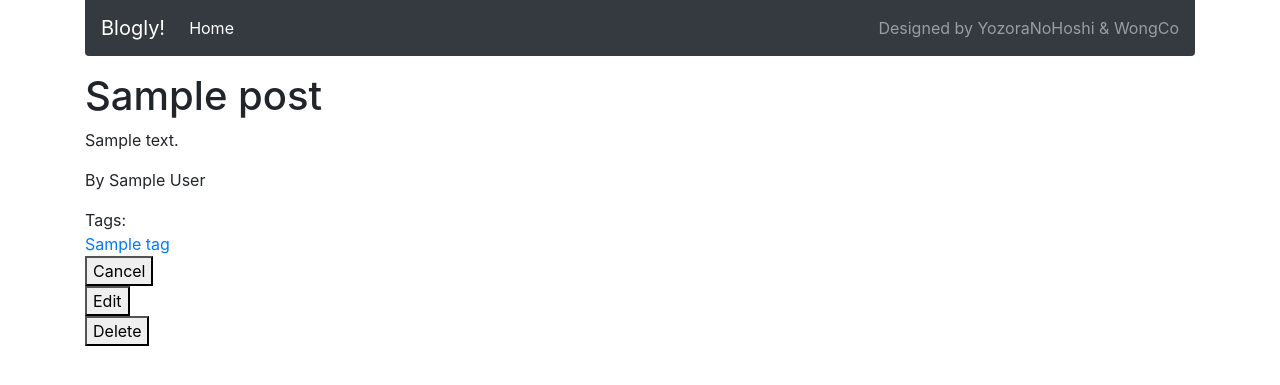
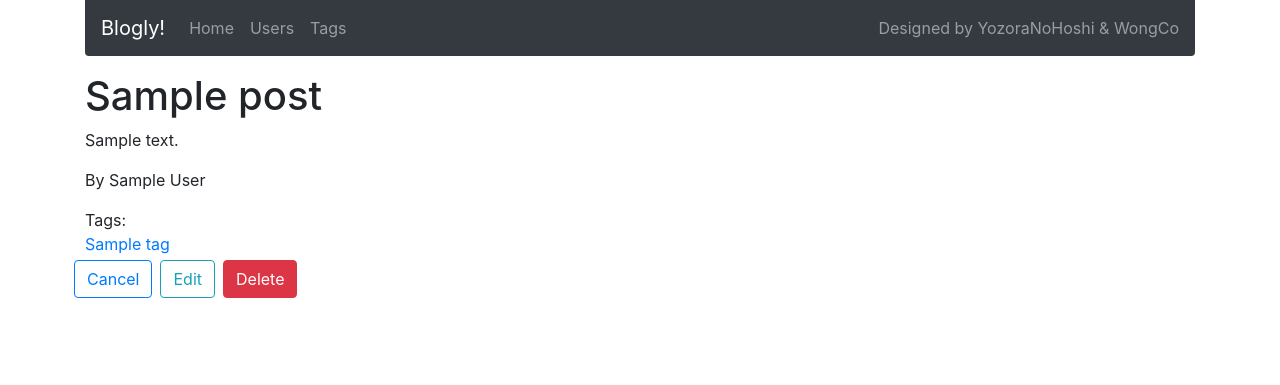
Before and after one commit to wongco/flask-blogly, a Flask app: page /posts/1 in a window 1280 px wide. Shown: the top 385 px of the page. Run offline with Flask 2, Linux system fonts and the light colour scheme; tables that the repository leaves empty hold one stand-in row (values such as "Sample post"); some libraries are stand-ins or nearby versions.

Commit message:
style several pages and fix css

```diff
--- a/app.py
+++ b/app.py
@@ -25,10 +25,10 @@ def page_not_found(erro):
 
 
 @app.route("/")
-def redirect_to_users():
-    """Redirects to /users."""
+def redirect_to_posts():
+    """Redirects to /posts"""
 
-    return redirect('/users')
+    return redirect('/posts')
 
 
 @app.route("/users")
@@ -170,6 +170,15 @@ def submit_new_post(user_id):
     flash("New post was added!")
 
     return redirect(f'/users/{user_id}')
+
+
+@app.route("/posts")
+def get_recent_posts():
+    """Show a list of recent posts"""
+
+    posts = Post.query.order_by("created_at desc").limit(5).all()
+
+    return render_template('/post_recent.html', posts=posts)
 
 
 @app.route('/posts/<int:post_id>')
--- a/templates/base.html
+++ b/templates/base.html
@@ -31,20 +31,23 @@
       </button>
       <div class="collapse navbar-collapse" id="navbarText">
         <ul class="navbar-nav mr-auto">
-          <li class="nav-item active">
-            <a class="nav-link" href="/"
-              >Home <span class="sr-only">(current)</span></a
-            >
+          <li class="nav-item"><a class="nav-link" href="/">Home</a></li>
+          <li class="nav-item">
+            <a class="nav-link" href="/users">Users</a>
+          </li>
+          <li class="nav-item">
+            <a class="nav-link" href="/tags">Tags</a>
           </li>
         </ul>
         <span class="navbar-text">Designed by YozoraNoHoshi & WongCo</span>
       </div>
     </nav>
+
     {% block body %} {% endblock %}
     <!-- Flash Message Div Block -->
     <div>
       {% for flash in get_flashed_messages() %}
-      <p>{{flash}}</p>
+      <p>{{ flash }}</p>
       {% endfor %}
     </div>
     <script
--- a/templates/post_details.html
+++ b/templates/post_details.html
@@ -21,14 +21,20 @@
 </div>
 {% endif %}
 
-<div>
-  <a href="/users/{{ user.id }}"><button type="button">Cancel</button></a>
-  <form action="/posts/{{ post.id }}/edit">
-    <button type="submit">Edit</button>
-  </form>
-  <form action="/posts/{{ post.id }}/delete" method="POST">
-    <button type="submit">Delete</button>
-  </form>
+<div class="row my-1">
+  <div class="mx-1">
+    <a href="/users/{{ user.id }}"><button class="btn btn-outline-primary" type="button">Cancel</button></a>
+  </div>
+  <div class="mx-1">
+    <form action="/posts/{{ post.id }}/edit">
+      <button class="btn btn-outline-info" type="submit">Edit</button>
+    </form>
+  </div>
+  <div class="mx-1">
+    <form action="/posts/{{ post.id }}/delete" method="POST">
+      <button class="btn btn-danger" type="submit">Delete</button>
+    </form>
+  </div>
 </div>
 
 {% endblock%}
```
Also changed, not shown: templates/post_add.html (+9 -15 lines), templates/post_edit.html (+6 -5 lines), templates/post_recent.html (added, +37 -0 lines), templates/users.html (+0 -28 lines).
